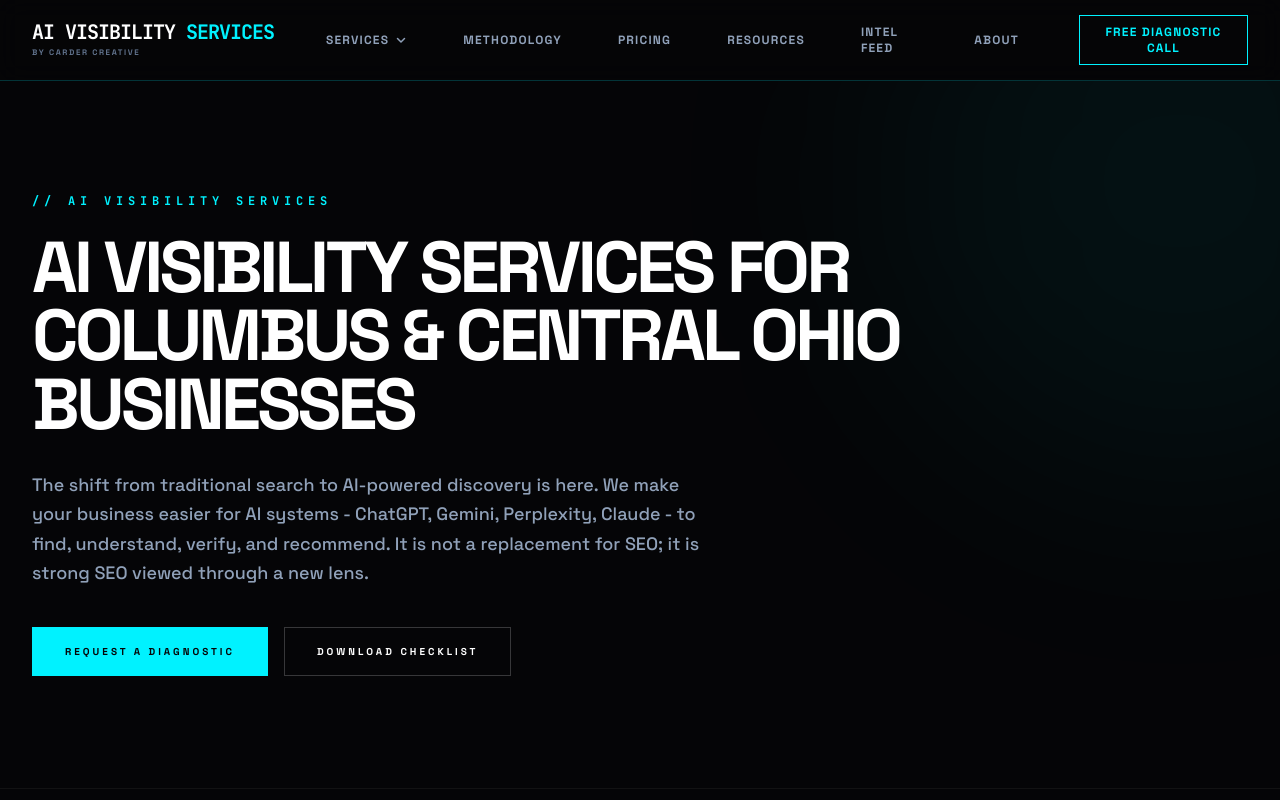
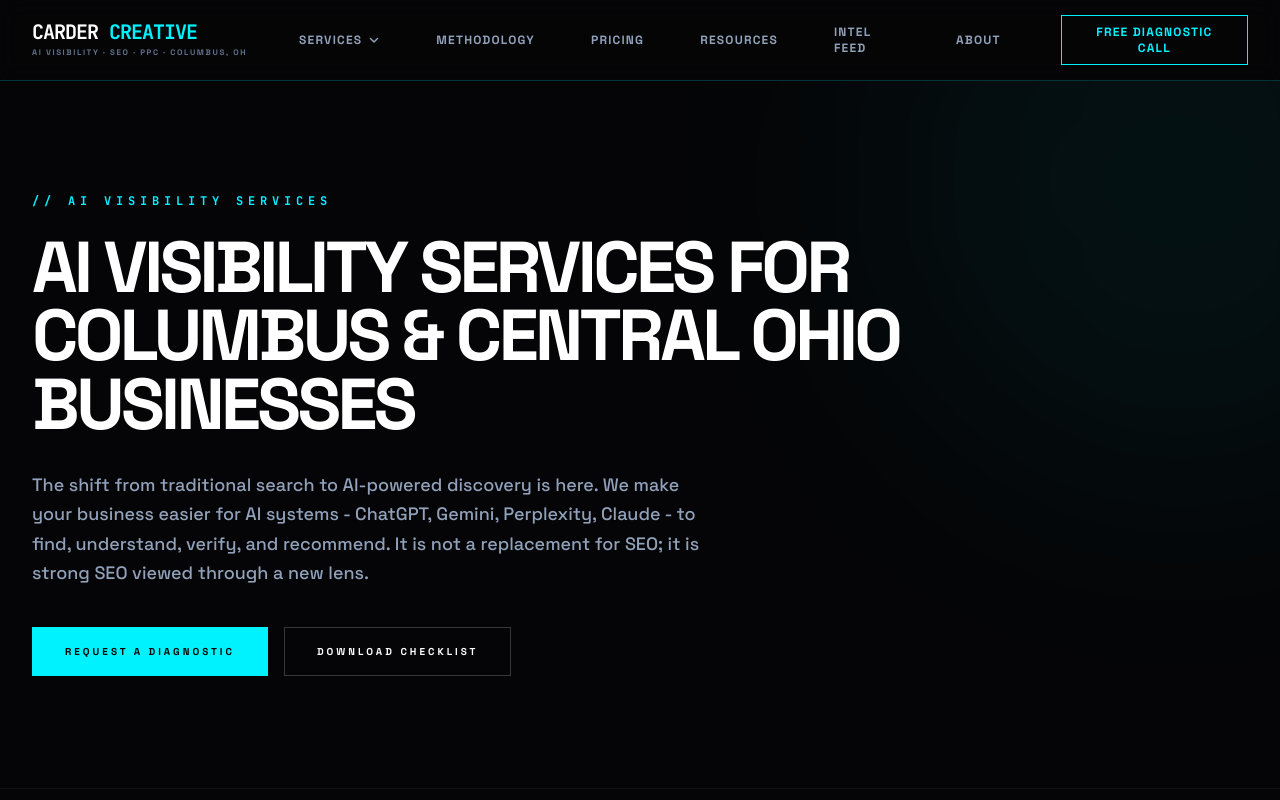
Before and after one commit to carderel/carder-creative, a React (Vite) app: page /ai-visibility-services in a window 1280 px wide. Shown: the top 800 px of the page. Built offline with nearby package versions, Linux system fonts and the light colour scheme.

Commit message:
feat(brand): rebrand nav/footer/schema to Carder Creative; homepage meta

```diff
--- a/index.html
+++ b/index.html
@@ -60,7 +60,7 @@
           {
             "@type": "LocalBusiness",
             "@id": "https://cardercreative.com/#business",
-            "name": "AI Visibility Services by Carder Creative",
+            "name": "Carder Creative",
             "url": "https://cardercreative.com/",
             "address": {
               "@type": "PostalAddress",
@@ -80,7 +80,7 @@
             "@type": "WebSite",
             "@id": "https://cardercreative.com/#website",
             "url": "https://cardercreative.com/",
-            "name": "AI Visibility Services",
+            "name": "Carder Creative",
             "publisher": { "@id": "https://cardercreative.com/#organization" }
           }
         ]
--- a/src/components/Footer.tsx
+++ b/src/components/Footer.tsx
@@ -7,10 +7,10 @@ const Footer = () => {
         <div className="grid grid-cols-1 md:grid-cols-3 gap-20 mb-20">
           <div>
             <span className="text-[clamp(0.875rem,4.5vw,1.25rem)] font-bold text-white tracking-tighter uppercase mb-2 block">
-              AI VISIBILITY <span className="text-neon-cyan">SERVICES</span>
+              CARDER <span className="text-neon-cyan">CREATIVE</span>
             </span>
             <span className="text-[10px] font-black text-slate-600 tracking-[0.2em] uppercase mb-8 block">
-              by Carder Creative
+              AI Visibility · SEO · PPC
             </span>
             <p className="text-[10px] font-bold uppercase leading-loose tracking-widest">
               A specialized consulting practice helping businesses navigate the AI discovery layer. <br />
@@ -21,7 +21,7 @@ const Footer = () => {
           <div>
             <h3 className="text-white font-black text-xs uppercase tracking-[0.3em] mb-8">// NAV MAP</h3>
             <ul className="space-y-4 text-[10px] font-black uppercase tracking-widest">
-              <li><a href="/#methodology-section" className="hover:text-neon-cyan transition-colors">AI Visibility</a></li>
+              <li><a href="/ai-visibility-services/" className="hover:text-neon-cyan transition-colors">AI Visibility</a></li>
               <li><a href="/seo-services/" className="hover:text-neon-cyan transition-colors">SEO Services</a></li>
               <li><a href="/ppc-services/" className="hover:text-neon-cyan transition-colors">PPC Services</a></li>
               <li><a href="/site-guide/" className="text-neon-cyan hover:text-white transition-colors">AI Site Guide</a></li>
--- a/src/components/Navbar.tsx
+++ b/src/components/Navbar.tsx
@@ -15,10 +15,10 @@ const Navbar: React.FC<NavbarProps> = ({ onOpenDiagnostic }) => {
         <div className="flex justify-between h-20 items-center">
           <Link to="/" className="flex-shrink-0 flex flex-col justify-center hover:opacity-80 transition-opacity">
             <span className="text-[clamp(0.875rem,4.5vw,1.25rem)] font-bold text-white tracking-tighter uppercase font-mono leading-none">
-              AI VISIBILITY <span className="text-neon-cyan">SERVICES</span>
+              CARDER <span className="text-neon-cyan">CREATIVE</span>
             </span>
             <span className="text-[8px] font-black text-slate-500 tracking-[0.2em] uppercase mt-1">
-              by Carder Creative
+              AI Visibility · SEO · PPC · Columbus, OH
             </span>
           </Link>
           <div className="hidden md:block">
@@ -36,7 +36,7 @@ const Navbar: React.FC<NavbarProps> = ({ onOpenDiagnostic }) => {
                 {/* pt-2 creates a hover bridge so the panel doesn't close between trigger and menu */}
                 <div className="absolute left-0 top-full pt-2 w-56 opacity-0 invisible translate-y-1 group-hover:opacity-100 group-hover:visible group-hover:translate-y-0 group-focus-within:opacity-100 group-focus-within:visible group-focus-within:translate-y-0 transition-all duration-200">
                   <div className="bg-dark-bg/95 backdrop-blur-md border border-neon-cyan/20 shadow-[0_0_20px_rgba(0,242,255,0.1)] py-2">
-                    <a href={getHref('#search-stack-section')} className="block px-4 py-3 text-[11px] font-bold uppercase tracking-widest text-slate-400 hover:text-neon-cyan hover:bg-white/5 transition-all">AI Visibility</a>
+                    <Link to="/ai-visibility-services/" className={`block px-4 py-3 text-[11px] font-bold uppercase tracking-widest transition-all hover:bg-white/5 ${location.pathname.replace(/\/$/, '') === '/ai-visibility-services' ? 'text-neon-cyan' : 'text-slate-400 hover:text-neon-cyan'}`}>AI Visibility</Link>
                     <Link to="/seo-services/" className={`block px-4 py-3 text-[11px] font-bold uppercase tracking-widest transition-all hover:bg-white/5 ${location.pathname.replace(/\/$/, '') === '/seo-services' ? 'text-neon-cyan' : 'text-slate-400 hover:text-neon-cyan'}`}>SEO Services</Link>
                     <Link to="/ppc-services/" className={`block px-4 py-3 text-[11px] font-bold uppercase tracking-widest transition-all hover:bg-white/5 ${location.pathname.replace(/\/$/, '') === '/ppc-services' ? 'text-neon-cyan' : 'text-slate-400 hover:text-neon-cyan'}`}>PPC Services</Link>
                   </div>
--- a/src/seo/siteMeta.ts
+++ b/src/seo/siteMeta.ts
@@ -18,9 +18,9 @@ export interface RouteMeta {
 
 export const ROUTE_META: Record<string, RouteMeta> = {
   '/': {
-    title: 'AI Visibility Services by Carder Creative | Columbus, Ohio',
+    title: 'Carder Creative | AI Visibility, SEO & PPC in Columbus, Ohio',
     description:
-      'Carder Creative helps Columbus businesses get found, understood, and recommended by AI systems like ChatGPT, Gemini, and Claude.',
+      'Carder Creative is an independent Columbus, Ohio practice helping Central Ohio businesses get found, understood, trusted, and recommended across AI, organic search, and paid - with honest measurement.',
   },
   '/resources': {
     title: 'Intel Archive | AI Visibility Resources | Carder Creative',
```
